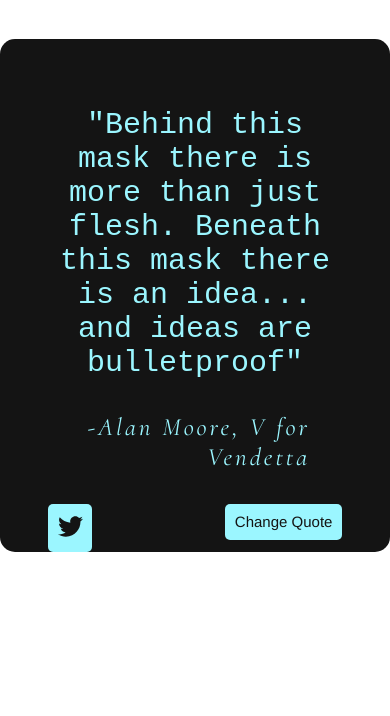
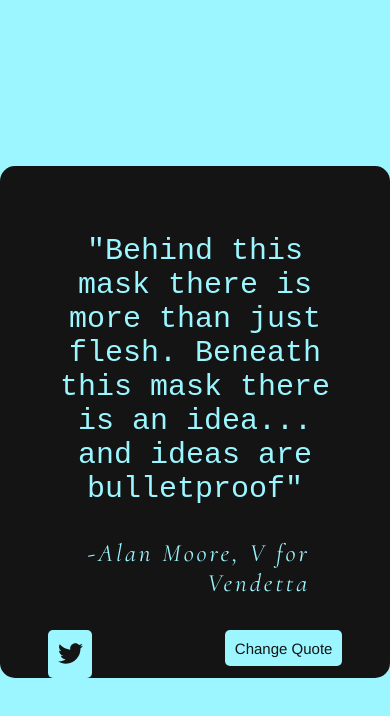
Before and after one commit to DamperDoor56/quote-generator-react, a React (Create React App) app: page / in a window 390 px wide. Shown: the top 716 px of the page. Built offline with nearby package versions, Linux system fonts and the light colour scheme; no server answers.

Commit message:
done-responsivity

```diff
--- a/public/index.html
+++ b/public/index.html
@@ -3,7 +3,7 @@
   <head>
     <meta charset="utf-8" />
     <link rel="icon" href="%PUBLIC_URL%/favicon.ico" />
-    <meta name="viewport" content="width=device-width, initial-scale=1" />
+    <meta name="viewport" content="width=device-width, initial-scale=1">
     <meta name="theme-color" content="#000000" />
     <meta
       name="description"
--- a/src/App.js
+++ b/src/App.js
@@ -2,7 +2,6 @@ import { FontAwesomeIcon } from '@fortawesome/react-fontawesome'
 import React, {useState, useEffect} from 'react';
 import { faTwitter } from '@fortawesome/free-brands-svg-icons';
 import colorsArray from './colorsArray';
-import $ from 'jquery';
 import './style/App.scss'
 
 let quoteJson = "https://gist.githubusercontent.com/camperbot/5a022b72e96c4c9585c32bf6a75f62d9/raw/e3c6895ce42069f0ee7e991229064f167fe8ccdc/quotes.json";
@@ -32,27 +31,21 @@ function App() {
         setAccentColor(colorsArray[rand])
         setQuote(quotesArray[rand].quote)
         setAuthor(quotesArray[rand].author)
-        $('html body').animate(
-            {
-              backgroundColor: (colorsArray[rand]),
-              color: (colorsArray[rand])
-            },
-            1000);
     }
 
   return (
-
+  <body style={{backgroundColor:accentColor}} >
     <>
     <div className='app'>
         <header className='app-header' id='quote-box' style={{color:accentColor}}>
             <p id='text' className='text'>"{quote}"</p>
             <p id='author' className='author'>-{author}</p>
-            <button id="new-quote" style={{backgroundColor:accentColor}} onClick={() => generateRandomNumber()}>Change Quote</button>
+            <button id="new-quote" className='button' style={{backgroundColor:accentColor}} onClick={() => generateRandomNumber()}>Change Quote</button>
             <a id='tweet-quote' style={{backgroundColor:accentColor}} className='twitter-btn' href={encodeURI(`http://www.twitter.com/intent/tweet?text=${quote} -${author}`)}><FontAwesomeIcon icon={faTwitter} /></a>
         </header>
     </div>
     </>
-
+    </body>
   )
 }
 
--- a/src/style/App.scss
+++ b/src/style/App.scss
@@ -2,20 +2,34 @@
 *{
     margin: 0;
     padding: 0%;
-    background-color:accentColor;
 }
+html, body {
+    width: 100%;
+    height: 100%;
+    margin: 0px;
+    padding: 0px;
+    }
 body{
+    vertical-align: middle;
+    position: fixed;
+    top: 0;
+    left: 0;
+    right: 0; /* <= */
+    width: 100%;
+    height: 100%;
     margin: 0;
     padding: 0;
     display: flex;
     text-align: center;
     justify-content: center;
+    animation-duration: 0.8s;
+    transition: all 0.8s;
 
 .app{
     text-align: center;
     max-width: 100%;
     align-self: center;
-    margin-top: 10%;
+    margin-top: 0%;
 
     .app-header{
         align-self: center;
@@ -44,8 +58,8 @@ body{
             font-size: 30px;
             text-align: center;
             margin-top: 7%;
-            animation-duration: 0.5s;
-            transition: all 0.5s;
+            animation-duration: 0.8s;
+            transition: all 0.8s;
         }
         .author{
             font-family: Cormorant, italic;
```
